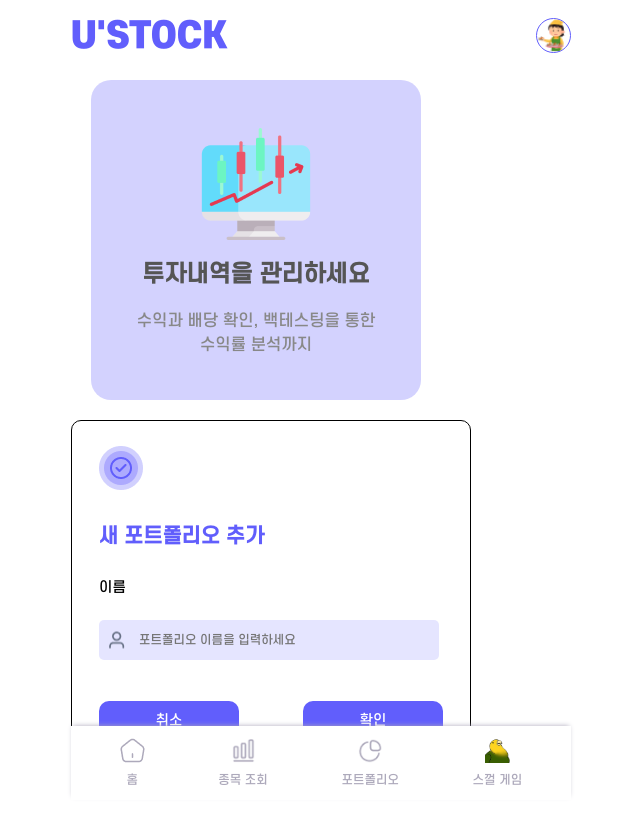
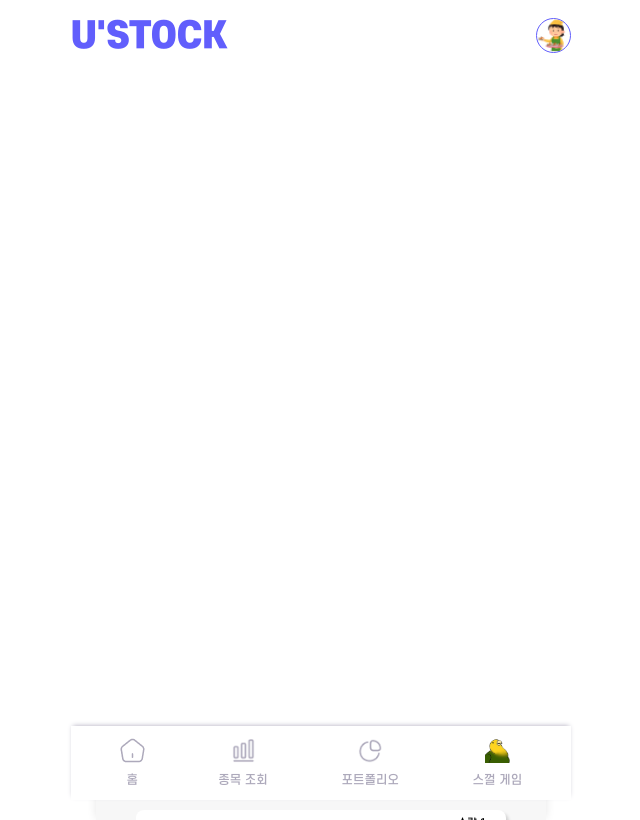
Before and after one commit to lucy726j/ustock-FE, a React (Create React App) app: page /nica in a window 1280 px wide. Shown: the whole page, without its empty margins (319-959 px from the left). Built offline with nearby package versions, Linux system fonts and the light colour scheme.

Commit message:
Feat : swipe창 구현

```diff
--- /dev/null
+++ b/src/Component/Swipe/Swipe.tsx
@@ -0,0 +1,49 @@
+import React, { useState } from "react";
+import "./SwipeStyle.css";
+import close from "../../img/closeStatus.png";
+import open from "../../img/openStatus.png";
+import MyStockList from "../List/MyStockList";
+
+const MAX_HEIGHT = window.innerHeight * 0.8;
+const MIN_HEIGHT = 80;
+
+const Swipe: React.FC = () => {
+  const [height, setHeight] = useState(MIN_HEIGHT);
+
+  const toggleHeight = () => {
+    setHeight(height === MIN_HEIGHT ? MAX_HEIGHT : MIN_HEIGHT);
+  };
+
+  return (
+    <div style={{ width: "100%", position: "relative" }}>
+      <div
+        className="swipeableContainer"
+        style={{
+          height,
+          overflowY: height === MIN_HEIGHT ? "hidden" : "auto", // 조건에 따른 overflow 설정
+        }}
+      >
+        <div className="swipeHandle">
+          <h3>스껄무새 님의 자산내역</h3>
+          <div style={{display: "flex", justifyContent: "center", alignItems: "center"}}>
+            {height === MAX_HEIGHT && (
+              <button className="circle-button">
+                <span className="plus-icon">+</span>
+              </button>
+            )}
+            <div className="dragHandle" onClick={toggleHeight}>
+              <img
+                src={height === MIN_HEIGHT ? close : open}
+                alt="drag handle"
+                className="dragHandleImage"
+              />
+            </div>
+          </div>
+        </div>
+        <MyStockList />
+      </div>
+    </div>
+  );
+};
+
+export default Swipe;
--- /dev/null
+++ b/src/Component/Swipe/SwipeStyle.css
@@ -0,0 +1,58 @@
+.swipeableContainer {
+  border-top-left-radius: 20px;
+  border-top-right-radius: 20px;
+  padding: 20px;
+  position: absolute;
+  bottom: -750px;
+  left: 50%;
+  transform: translateX(-50%);
+  width: 90%;
+  max-width: 90%;
+  box-shadow: 0px -2px 10px rgba(0, 0, 0, 0.1);
+  transition: height 0.3s ease;
+  background-color: #F7F7F7;
+  overflow-y: auto;
+}
+
+.swipeHandle{
+    display: flex;
+    flex-direction: row;
+    justify-content: space-between;
+    align-items: center;
+    margin-bottom: 10px;
+}
+
+.swipeHandle h3{
+    font-size: 16px;
+}
+
+.dragHandle{
+    cursor: pointer;
+}
+
+.dragHandle img{
+    width: 30px;
+    height: 15px;
+}
+
+.circle-button {
+  width: 37px;
+  height: 37px;
+  background-color: #615efc;
+  border-radius: 50%;
+  border: none;
+  box-shadow: 0px 4px 6px rgba(0, 0, 0, 0.3);
+  display: flex;
+  align-items: center;
+  justify-content: center;
+  cursor: pointer;
+  position: relative;
+  margin-right: 30px;
+}
+
+.plus-icon {
+  font-size: 35px;
+  color: white;
+  line-height: 1;
+  margin-top: 2px;
+}
--- a/src/Pages/Nica.tsx
+++ b/src/Pages/Nica.tsx
@@ -1,18 +1,13 @@
 import React from 'react';
-import { EmblaOptionsType } from 'embla-carousel';
-import "../Component/Carousel/embla.css";
-import { data } from "../data/data";
-import PfCreate from '../Component/Modal/PfCreate';
-import { Input } from "../Component/Input/input"; // 수정된 import 문
-import AddPortfolio from '../Component/Modal/AddPortfolio';
+import Swipe from '../Component/Swipe/Swipe';
+import EmblaCarousel from '../Component/Carousel/EmblaCarousel';
+import MyStockList from '../Component/List/MyStockList';
 
-const OPTIONS: EmblaOptionsType = { loop: true };
 
 const Nica: React.FC = () => {
     return (
         <>
-            <PfCreate />
-            <AddPortfolio />
+            <Swipe/>
         </>
     );
 }
```
